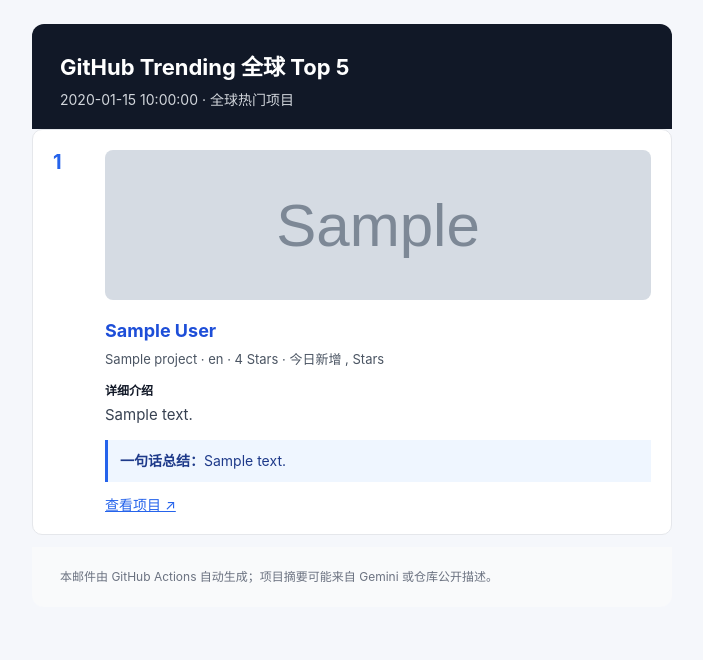
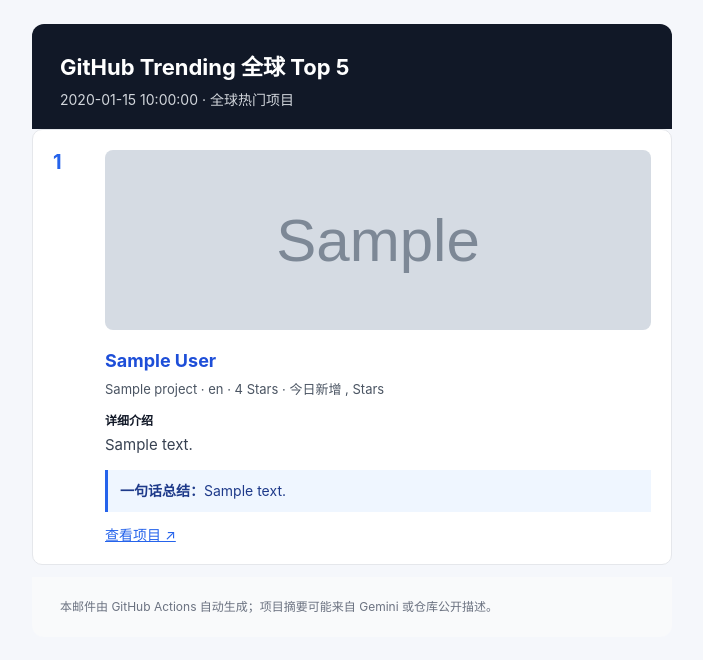
Before and after one commit to Bassia777/AwesomeGithub, a Python web app: template src/github_digest/templates/digest.html.j2 in a window 1280 px wide. Shown: the top 660 px of the page, without its empty margins (288-991 px from the left). Run offline with Jinja, Linux system fonts and the light colour scheme; the template is opened without the code that fills it: most values are stand-ins (such as "Sample title", 1, 10 or a date in 2020); grey boxes marked "Sample" are stand-in pictures.

Commit message:
feat: use fixed geek style fallback card images

```diff
--- a/src/github_digest/renderer.py
+++ b/src/github_digest/renderer.py
@@ -23,6 +23,7 @@ _OWNER = re.compile(r"[A-Za-z0-9-]+\Z")
 _REPOSITORY = re.compile(r"[A-Za-z0-9._-]+\Z")
 _RUN_ID = re.compile(r"[1-9][0-9]*\Z")
 _MARKDOWN_SPECIAL_CHARACTERS = r"""!"#$%&'()*+,-./:;<=>?@[\]^_`{|}~"""
+FALLBACK_IMAGE_URLS = ("https://images.unsplash.com/photo-1558494949-ef010cbdcc31?w=1200&q=85", "https://images.unsplash.com/photo-1518770660439-4636190af475?w=1200&q=85", "https://images.unsplash.com/photo-1511467687858-23d96c32e4ae?w=1200&q=85", "https://images.unsplash.com/photo-1531297484001-80022131f5a1?w=1200&q=85", "https://images.unsplash.com/photo-1498050108023-c5249f4df085?w=1200&q=85")
 
 
 def render_digest(report: DailyReport) -> tuple[str, str]:
@@ -61,7 +62,7 @@ def _project_context(repository: TrendingRepo) -> dict[str, object]:
         "language": _normalize_text(repository.language, "language"),
         "stars": repository.stars,
         "stars_today": repository.stars_today,
-        "image_url": repository.image_url if isinstance(repository.image_url, str) and repository.image_url.startswith("https://") else "",
+        "image_url": FALLBACK_IMAGE_URLS[(repository.rank - 1) % len(FALLBACK_IMAGE_URLS)],
         "summary": _normalize_text(repository.summary_zh, "summary_zh"),
         "simple_summary": _normalize_text(repository.simple_summary_zh, "simple_summary_zh"),
         "streak_label": _streak_label(repository.streak_days),
--- a/src/github_digest/templates/digest.html.j2
+++ b/src/github_digest/templates/digest.html.j2
@@ -19,7 +19,7 @@
             <tr>
               <td valign="top" style="padding:20px 8px 20px 20px;width:36px;font-family:-apple-system,BlinkMacSystemFont,'Segoe UI','Microsoft YaHei',sans-serif;font-size:20px;font-weight:700;color:#2563eb;">{{ project.rank }}</td>
               <td valign="top" style="padding:20px 20px 20px 8px;font-family:-apple-system,BlinkMacSystemFont,'Segoe UI','Microsoft YaHei',sans-serif;">
-{% if project.image_url %}<img src="{{ project.image_url }}" alt="{{ project.full_name }} 项目配图" width="100%" style="display:block;max-width:560px;height:150px;object-fit:cover;margin:0 0 14px;border-radius:8px;">{% endif %}
+<img src="{{ project.image_url }}" alt="{{ project.full_name }} 项目配图" width="100%" style="display:block;width:100%;max-width:560px;height:180px;object-fit:cover;object-position:center;margin:0 0 14px;border-radius:8px;">
 {% if project.url %}
                 <h2 style="margin:0;"><a href="{{ project.url }}" style="color:#1d4ed8;font-size:18px;font-weight:700;line-height:1.4;text-decoration:none;">{{ project.full_name }}</a></h2>
 {% else %}
```
